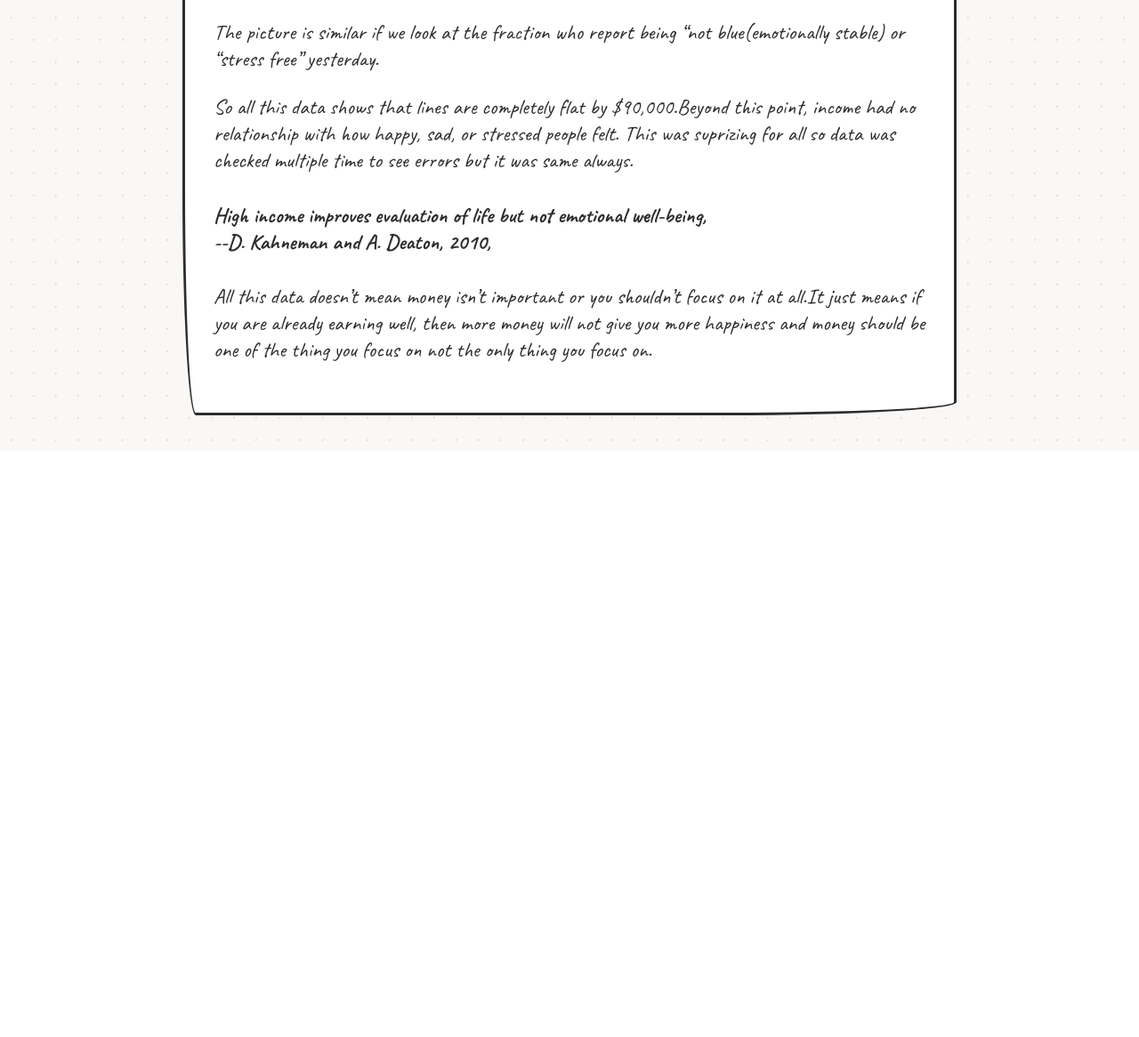
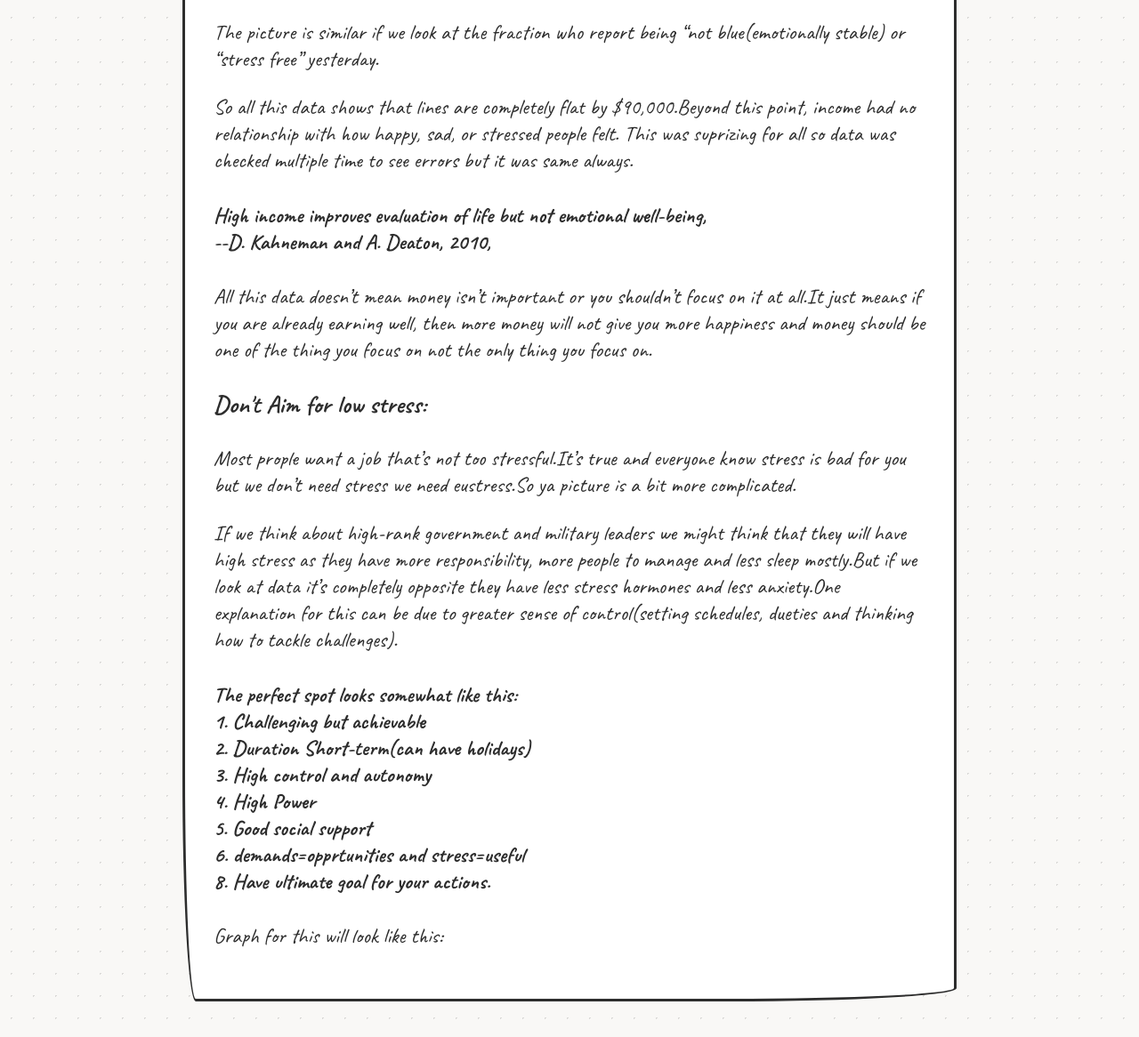
Before and after one commit to Dixit106/BETHEMYSTIC, a Flask app: page /part1 in a window 1280 px wide. Shown: the part 3218-4384 px from the top of the page at 89% size. Before the commit the page ends 3714 px from the top, so only its background shows below. Run offline with Flask 3, Linux system fonts and the light colour scheme.

Commit message:
100% completion of new section code and entering data

```diff
--- a/templates/part1.html
+++ b/templates/part1.html
@@ -138,6 +138,37 @@
 
             <p>All this data doesn’t mean money isn’t important or you shouldn’t focus on it at all.It just means
                 if you are already earning well, then more money will not give you more happiness and money should be one of the thing you focus on not the only thing you focus on. </p>
+
+            <h3>Don't Aim for low stress:</h3>
+
+            <p>Most prople want a job that’s not too stressful.It’s true and everyone know
+                stress is bad for you but we don’t need stress we need eustress.So ya picture is
+                a bit more complicated.</p>
+
+            <p>If we think about high-rank government and military leaders we might think that
+                they will have high stress as they have more responsibility, more people to manage
+                and less sleep mostly.But if we look at data it’s completely opposite they have less
+                stress hormones and less anxiety.One explanation for  this can be due to greater sense
+                of control(setting schedules, dueties and thinking how to tackle challenges).</p>
+
+            <h4>The perfect spot looks somewhat like this:
+                <br>
+                1. Challenging but achievable
+                <br>
+                2. Duration Short-term(can have holidays)
+                <br>
+                3. High control and autonomy
+                <br>
+                4. High Power
+                <br>
+                5. Good social support
+                <br>
+                6. demands=opprtunities and stress=useful
+                <br>
+                8. Have ultimate goal for your actions.</h4>
+
+            <p>Graph for this will look like this:</p>
+
         </section>
     </main>
 
```
